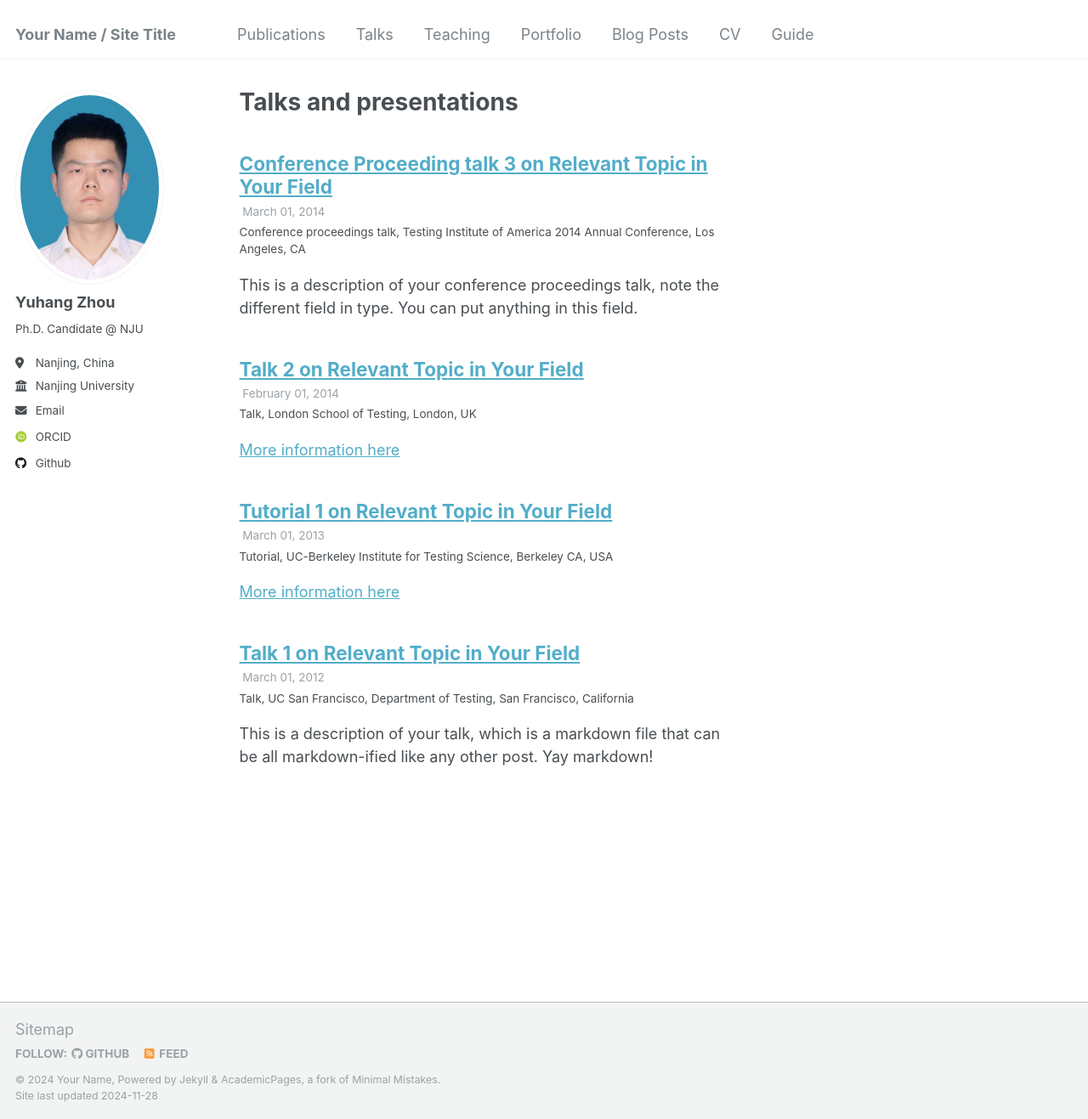
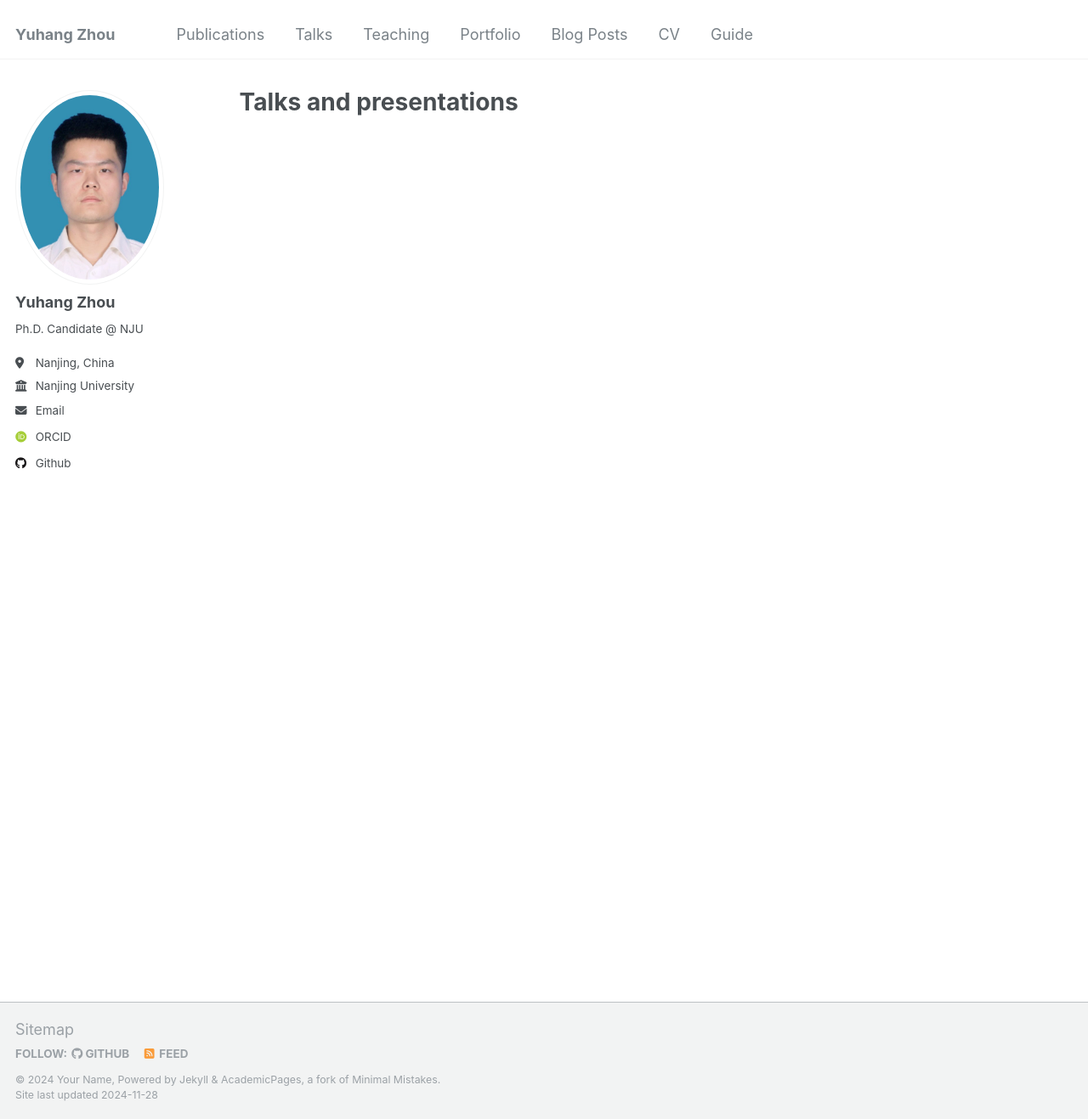
Before and after one commit to njuzyh/njuzyh.github.io, a Jekyll site: the page built from _pages/talks.html, in a window 1280 px wide and 1317 px high. Shown: the whole window at 85% size. Built offline with Jekyll 4.4.1, drawn with Linux system fonts in a browser that asks for light colours; some web fonts are replaced; part of the change alters nothing that is shown.

Commit message:
Update _config.yml

```diff
--- a/_config.yml
+++ b/_config.yml
@@ -8,7 +8,7 @@
 
 # Basic Site Settings
 locale                   : "en-US"
-title                    : "Your Name / Site Title"
+title                    : "Yuhang Zhou"
 title_separator          : "-"
 name                     : &name "Your Name"
 description              : &description "personal description"
@@ -218,27 +218,27 @@ collections:
   publications:
     output: true
     permalink: /:collection/:path/
-  portfolio:
-    output: true
-    permalink: /:collection/:path/
-  talks:
-    output: true
-    permalink: /:collection/:path/
+  # portfolio:
+  #   output: true
+  #   permalink: /:collection/:path/
+  # talks:
+  #   output: true
+  #   permalink: /:collection/:path/
 
 
 # These settings control how pages and collections are included in the site
 defaults:
-  # _posts
-  - scope:
-      path: ""
-      type: posts
-    values:
-      layout: single
-      author_profile: true
-      read_time: true
-      comments: true
-      share: true
-      related: true
+  # # _posts
+  # - scope:
+  #     path: ""
+  #     type: posts
+  #   values:
+  #     layout: single
+  #     author_profile: true
+  #     read_time: true
+  #     comments: true
+  #     share: true
+  #     related: true
   # _pages
   - scope:
       path: ""
@@ -264,23 +264,23 @@ defaults:
       author_profile: true
       share: true
       comments: true
-  # _portfolio
-  - scope:
-      path: ""
-      type: portfolio
-    values:
-      layout: single
-      author_profile: true
-      share: true
-      comment: true
-  # _talks
-  - scope:
-      path: ""
-      type: talks
-    values:
-      layout: talk
-      author_profile: true
-      share: true
+  # # _portfolio
+  # - scope:
+  #     path: ""
+  #     type: portfolio
+  #   values:
+  #     layout: single
+  #     author_profile: true
+  #     share: true
+  #     comment: true
+  # # _talks
+  # - scope:
+  #     path: ""
+  #     type: talks
+  #   values:
+  #     layout: talk
+  #     author_profile: true
+  #     share: true
 
 
 # Sass/SCSS
```
